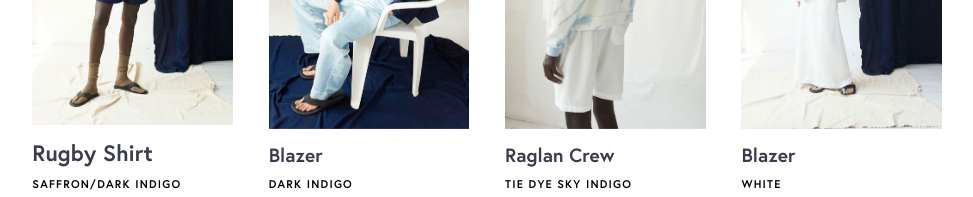
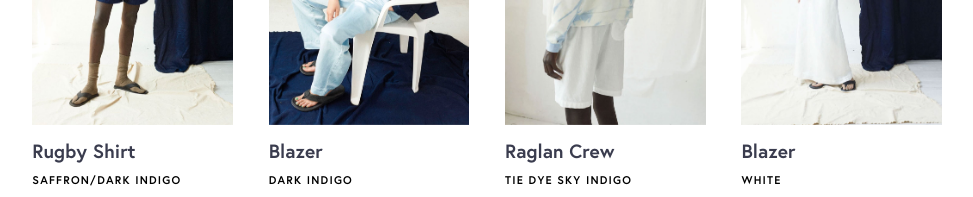
Before and after one commit to jcoycea/P02-Company, a plain HTML site: page product-page.html in a window 1280 px wide. Shown: the part 1080-1277 px from the top of the page, without its empty margins (244-1217 px from the left). Drawn offline with Linux system fonts and the light colour scheme.

Commit message:
Fix font size of product title in shop products

```diff
--- a/product-page.html
+++ b/product-page.html
@@ -189,7 +189,7 @@
             </a>
           </div>
           <section class="product_quick_info">
-            <h2 class="product_name"><a href="#">Rugby Shirt</a></h2>
+            <h3 class="product_name"><a href="#">Rugby Shirt</a></h3>
             <h4>Saffron/Dark Indigo</h4>
             <p class="price">$195.00</p>
           </section>
```
Also changed, not shown: shop.html (+1 -1 lines).
